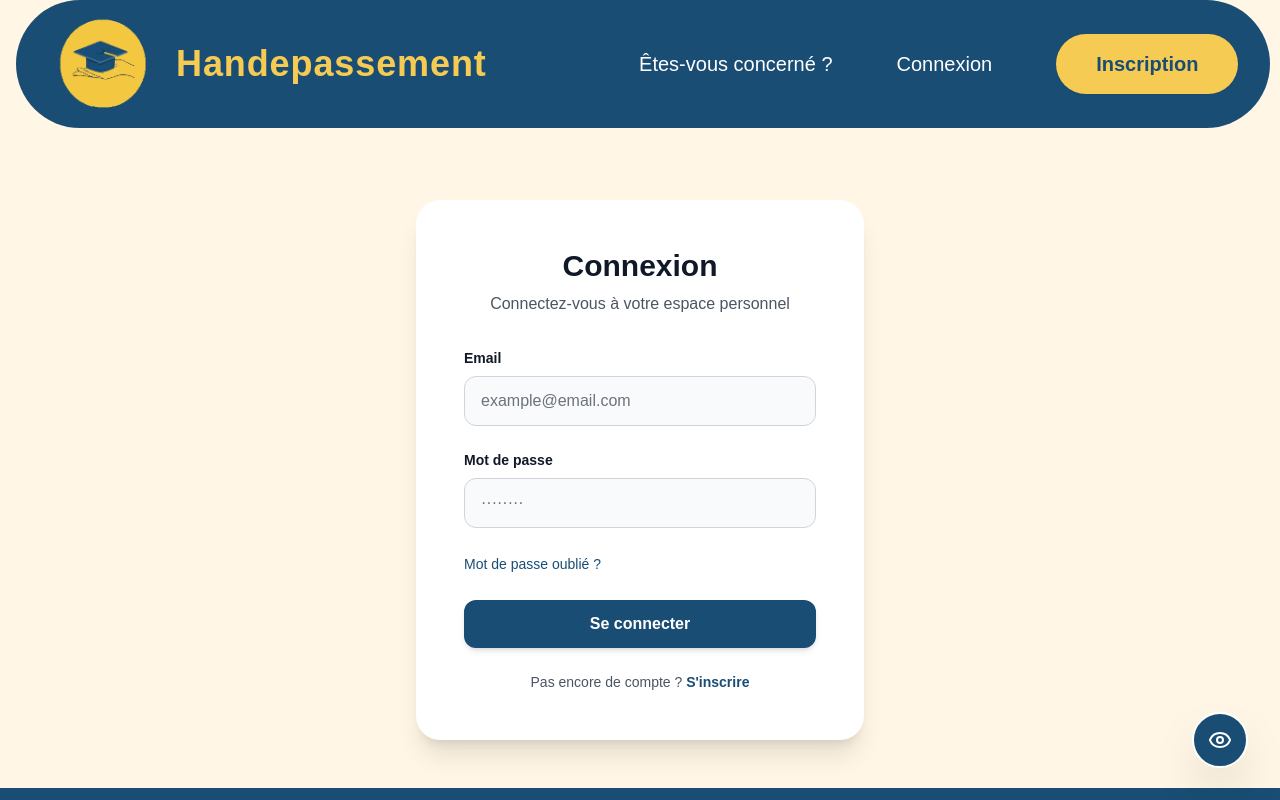
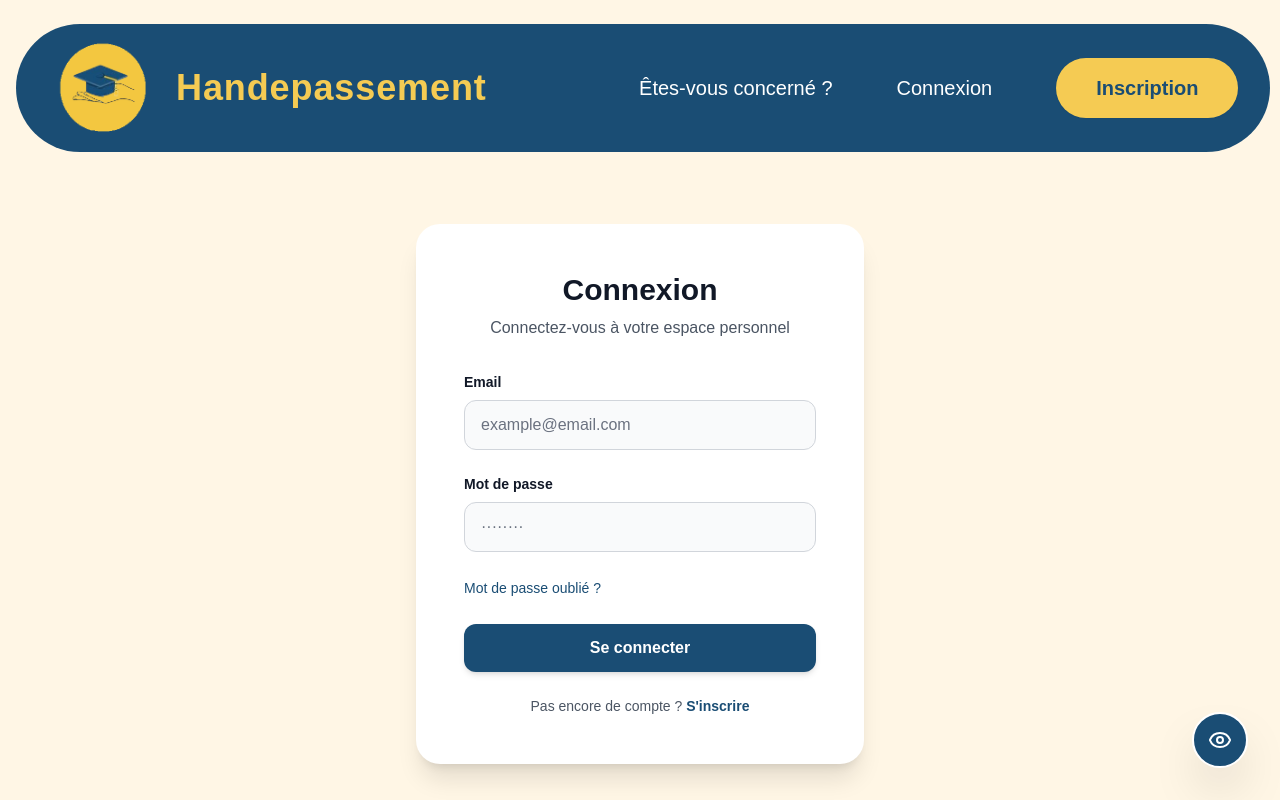
Before and after one commit to Altawn/ing4-handepassement-site-web, a React (Vite) app: page /connexion in a window 1280 px wide. Shown: the top 800 px of the page. Built offline with nearby package versions, Linux system fonts and the light colour scheme; no server answers.

Commit message:
Connexion page fixed

```diff
--- a/src/pages/Connexion.tsx
+++ b/src/pages/Connexion.tsx
@@ -42,9 +42,9 @@ function Connexion() {
     };
 
     return (
-        <div className="min-h-screen bg-accent-50">
+        <div className="min-h-screen bg-accent-50 flex flex-col pt-6">
             <HeaderMain />
-            <div className=" py-12 px-6 flex items-center justify-center">
+            <div className="flex-1 flex items-center justify-center py-12 px-6">
                 <div className="bg-white rounded-3xl shadow-xl p-8 md:p-12 max-w-md w-full">
                     {/* Header */}
                     <div className="text-center mb-8">
@@ -119,9 +119,8 @@ function Connexion() {
                     </div>
                 </div>
 
-                {/* Accessibility Button */}
-                <Oeil />
             </div>
+            <Oeil />
             <FooterOther />
         </div>
     );
```
Also changed, not shown: 1 other file (tests, documents, lock files or other folders).
